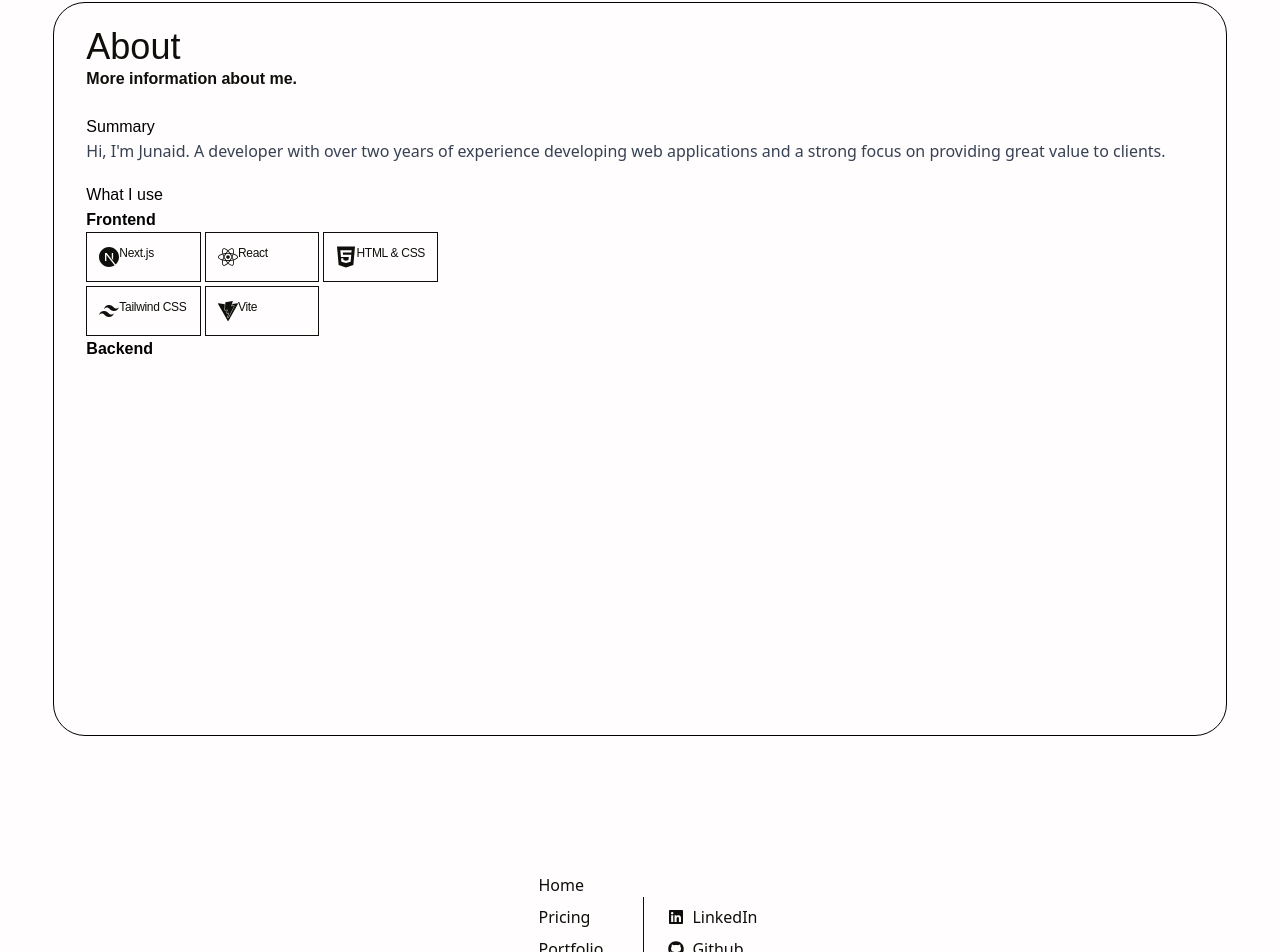
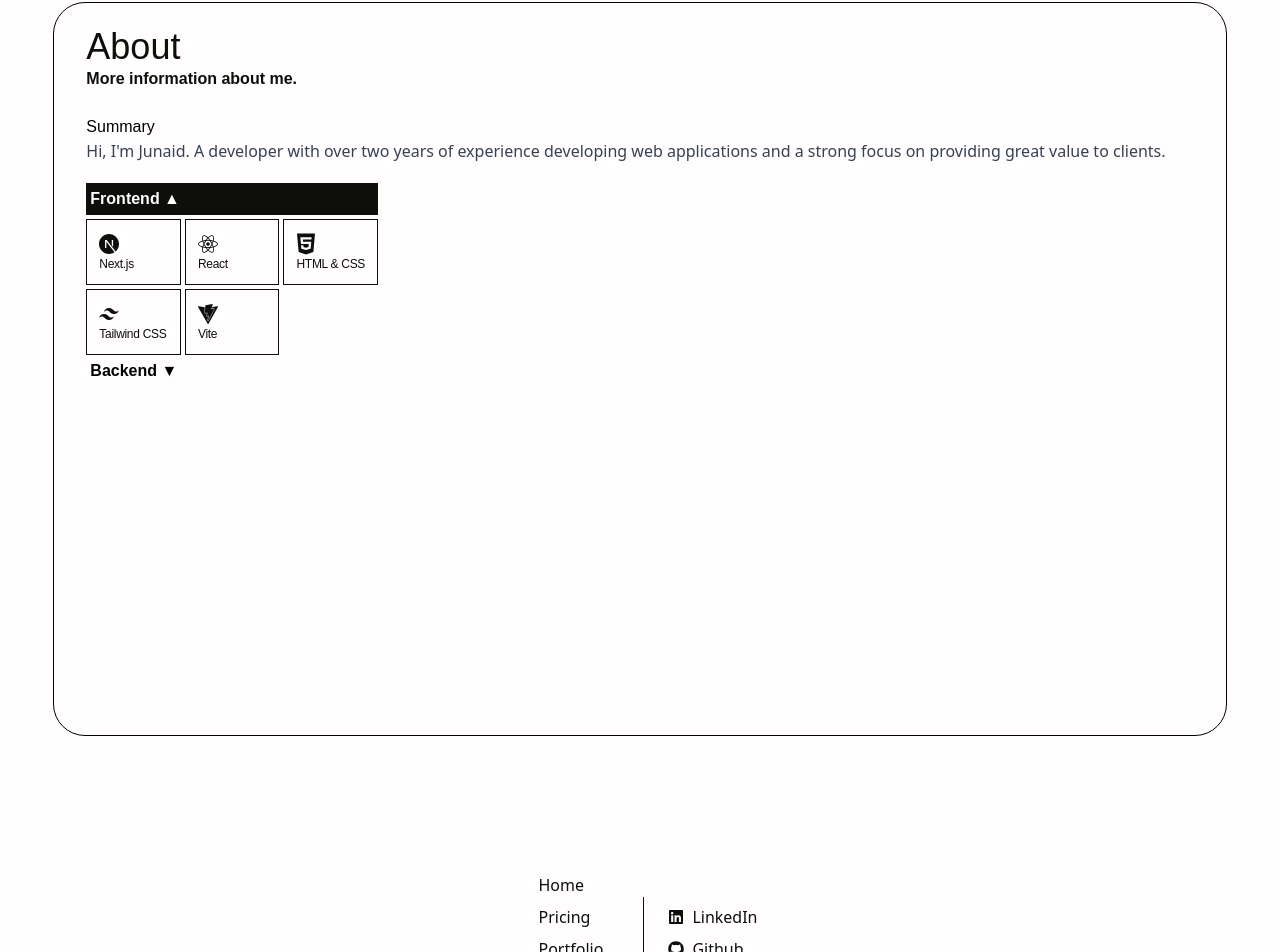
Before and after one commit to Junaidadams/portfolio, a React (Vite) app: page / in a window 1280 px wide. Shown: the part 1638-2590 px from the top of the page. Built offline with nearby package versions, Linux system fonts and the light colour scheme; a web font is replaced by a local one.

Commit message:
Changes to techStack component

```diff
--- a/package.json
+++ b/package.json
@@ -16,6 +16,7 @@
     "react": "^19.1.0",
     "react-dom": "^19.1.0",
     "react-icons": "^5.5.0",
+    "react-tooltip": "^5.29.1",
     "tailwindcss": "^4.1.11"
   },
   "devDependencies": {
--- a/src/components/TechStack.jsx
+++ b/src/components/TechStack.jsx
@@ -1,10 +1,11 @@
 import { useState } from "react";
 import { motion, AnimatePresence } from "framer-motion";
 import { frontendTechnologies, backendTechnologies } from "../../constants";
+import { Tooltip } from "react-tooltip";
 
 const TechStack = () => {
-  const [activeFrontendIndex, setActiveFrontendIntex] = useState(0);
-  const [activeBackendIndex, setActiveBackendIntex] = useState(0);
+  const [activeFrontendIndex, setActiveFrontendIntex] = useState(null);
+  const [activeBackendIndex, setActiveBackendIntex] = useState(null);
   const [activeCategory, setActiveCategory] = useState("frontend");
 
   const containerVariants = {
@@ -29,104 +30,162 @@ const TechStack = () => {
     visible: {
       opacity: 1,
       transition: {
-        delay: 0.3,
+        delay: 0.3, // match container animation duration
         duration: 0.2,
       },
     },
   };
 
-  const toggleAccordion = (index) => {
-    setActiveIndex(activeIndex === index ? null : index);
-  };
-
   return (
     <div className="flex w-full">
-      <div className=" px-4 md:px-8">
-        <h1 className="font font-panchang text-left dark:text-mainWhite ">
-          What I use
-        </h1>
+      <div className="px-4 md:px-8 flex flex-col">
+        <h1 className="font font-panchang text-left dark:text-mainWhite"></h1>
+
+        {/* Frontend Button */}
         <button
-          className="font-semibold font-panchang text-left dark:text-mainWhite "
-          onClick={() => setActiveCategory("frontend")}
+          className={`font-semibold font-panchang  text-left p-1 mb-1 ${
+            activeCategory === "frontend"
+              ? "bg-mainBlack text-mainWhite dark:bg-mainWhite dark:text-mainBlack"
+              : ""
+          }`}
+          onClick={() =>
+            setActiveCategory(activeCategory === "frontend" ? "" : "frontend")
+          }
         >
-          Frontend
+          Frontend {activeCategory === "frontend" ? "▲" : "▼"}
         </button>
-        <AnimatePresence>
-          <motion.div
-            initial="closed"
-            animate="open"
-            exit="closed"
-            variants={containerVariants}
-            className="grid grid-cols-1 sm:grid-cols-2 md:grid-cols-3 gap-1"
-          >
-            {activeCategory === "frontend" &&
-              frontendTechnologies.map(
-                ({ key, name, shortDesc, img: Image, link }) => (
+
+        {/* Frontend Technologies */}
+        <AnimatePresence mode="wait">
+          {activeCategory === "frontend" && (
+            <motion.div
+              key="frontend"
+              initial="closed"
+              animate="open"
+              exit="closed"
+              variants={containerVariants}
+              className="grid grid-cols-2 sm:grid-cols-2 md:grid-cols-3 gap-1"
+            >
+              {frontendTechnologies.map(
+                ({ key, name, shortDesc, img: Image }) => (
                   <motion.div
+                    data-tooltip-anchor={`frontend-${key}`}
+                    key={key}
                     initial="hidden"
                     animate="visible"
                     exit="hidden"
                     variants={contentVariants}
-                    onClick={() => setActiveFrontendIntex(key)}
-                    key={key}
-                    className={`border border-mainBlack dark:border-mainWhite p-1 md:p-3 text-mainBlack dark:text-mainWhite flex flex-col ${
+                    onClick={() =>
+                      setActiveFrontendIntex((prev) =>
+                        prev === key ? null : key
+                      )
+                    }
+                    className={`border border-mainBlack dark:border-mainWhite p-1 md:p-3 flex flex-col cursor-pointer transition duration-500 ${
                       activeFrontendIndex === key
-                        ? "bg-mainBlack text-mainWhite dark:bg-mainWhite dark:text-mainBlack transition-all duration-400"
-                        : ""
+                        ? "bg-mainBlack dark:bg-mainWhite text-mainWhite dark:text-mainBlack"
+                        : "text-mainBlack dark:text-mainWhite"
                     }`}
                   >
-                    <div className="flex">
-                      <Image className="w-5 h-6 " />
+                    <div className="flex flex-col">
+                      <Image className="w-5 h-6" />
                       <h3 className="font-panchang tracking-tight text-xs">
                         {name}
                       </h3>
                     </div>
-                    {activeFrontendIndex === key && (
-                      <p className="text-xs text-gray-500 dark:text-gray-400">
-                        {shortDesc}
-                      </p>
-                    )}
                   </motion.div>
                 )
               )}
-          </motion.div>
+            </motion.div>
+          )}
         </AnimatePresence>
+
+        {/* Backend Button */}
         <button
-          className="font-semibold font-panchang text-left dark:text-mainWhite "
-          onClick={() => setActiveCategory("backend")}
+          className={`font-semibold font-panchang text-left p-1 mb-1 ${
+            activeCategory === "backend"
+              ? "bg-mainBlack text-mainWhite dark:bg-mainWhite dark:text-mainBlack"
+              : ""
+          }`}
+          onClick={() =>
+            setActiveCategory(activeCategory === "backend" ? "" : "backend")
+          }
         >
-          Backend
+          Backend {activeCategory === "backend" ? "▲" : "▼"}
         </button>
-        <AnimatePresence>
-          <motion.div
-            initial="closed"
-            animate="open"
-            exit="closed"
-            variants={containerVariants}
-            className="grid grid-cols-2 md:grid-cols-3 gap-1"
-          >
-            {activeCategory === "backend" &&
-              backendTechnologies.map(
-                ({ key, name, shortDesc, img: Image, link }) => (
+
+        {/* Backend Technologies */}
+        <AnimatePresence mode="wait">
+          {activeCategory === "backend" && (
+            <motion.div
+              initial="closed"
+              animate="open"
+              exit="closed"
+              variants={containerVariants}
+              className="grid grid-cols-2 sm:grid-cols-2 md:grid-cols-3 gap-1"
+            >
+              {backendTechnologies.map(
+                ({ key, name, shortDesc, img: Image }) => (
                   <motion.div
+                    data-tooltip-anchor={`backend-${key}`}
+                    key={key}
                     initial="hidden"
                     animate="visible"
                     exit="hidden"
                     variants={contentVariants}
-                    onClick={() => setActiveFrontendIntex(key)}
-                    key={key}
-                    className=" border border-mainBlack dark:border-mainWhite p-1 md:p-3 text-mainBlack dark:text-mainWhite flex flex-col"
+                    onClick={() =>
+                      setActiveBackendIntex((prev) =>
+                        prev === key ? null : key
+                      )
+                    }
+                    className={`border border-mainBlack dark:border-mainWhite p-1 md:p-3 flex flex-col cursor-pointer ${
+                      activeBackendIndex === key
+                        ? "bg-mainBlack dark:bg-mainWhite text-mainWhite dark:text-mainBlack"
+                        : "text-mainBlack dark:text-mainWhite"
+                    }`}
                   >
-                    <Image className="w-5 h-6 " />
-                    <h3 className="font-panchang tracking-tight text-xs">
-                      {name}
-                    </h3>
+                    <div className="flex flex-col">
+                      <Image className="w-5 h-6" />
+                      <h3 className="font-panchang tracking-tight text-xs">
+                        {name}
+                      </h3>
+                    </div>
                   </motion.div>
                 )
               )}
-          </motion.div>
+            </motion.div>
+          )}
         </AnimatePresence>
       </div>
+
+      {/* Frontend Tooltip */}
+      {activeFrontendIndex !== null && (
+        <Tooltip
+          anchorSelect={`[data-tooltip-anchor='frontend-${activeFrontendIndex}']`}
+          content={
+            frontendTechnologies.find((t) => t.key === activeFrontendIndex)
+              ?.shortDesc || ""
+          }
+          place="top"
+          openOnClick={false}
+          isOpen={true}
+          style={{ width: "250px", fontSize: "0.8rem" }}
+        />
+      )}
+
+      {/* Backend Tooltip */}
+      {activeBackendIndex !== null && (
+        <Tooltip
+          anchorSelect={`[data-tooltip-anchor='backend-${activeBackendIndex}']`}
+          content={
+            backendTechnologies.find((t) => t.key === activeBackendIndex)
+              ?.shortDesc || ""
+          }
+          place="top"
+          openOnClick={false}
+          isOpen={true}
+          style={{ width: "250px", fontSize: "0.8rem" }}
+        />
+      )}
     </div>
   );
 };
```
Also changed, not shown: 1 other file (tests, documents, lock files or other folders).
